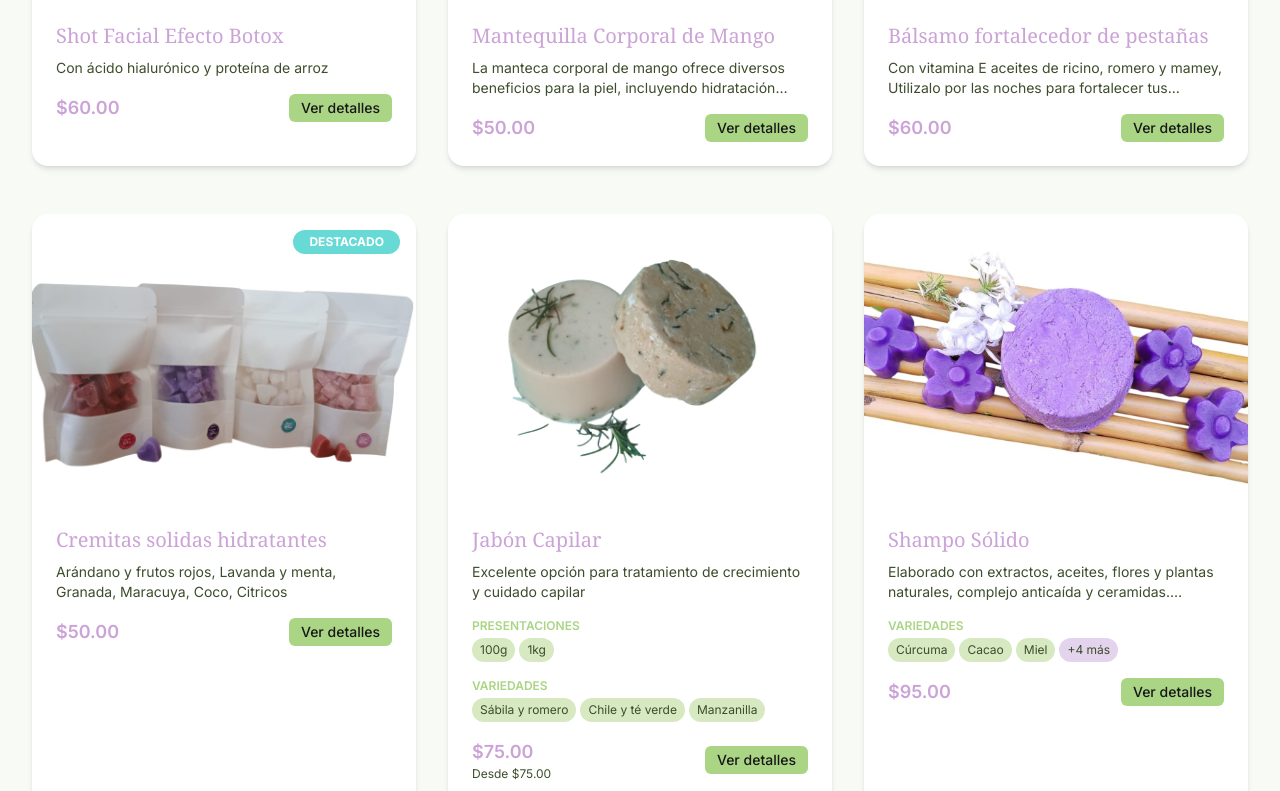
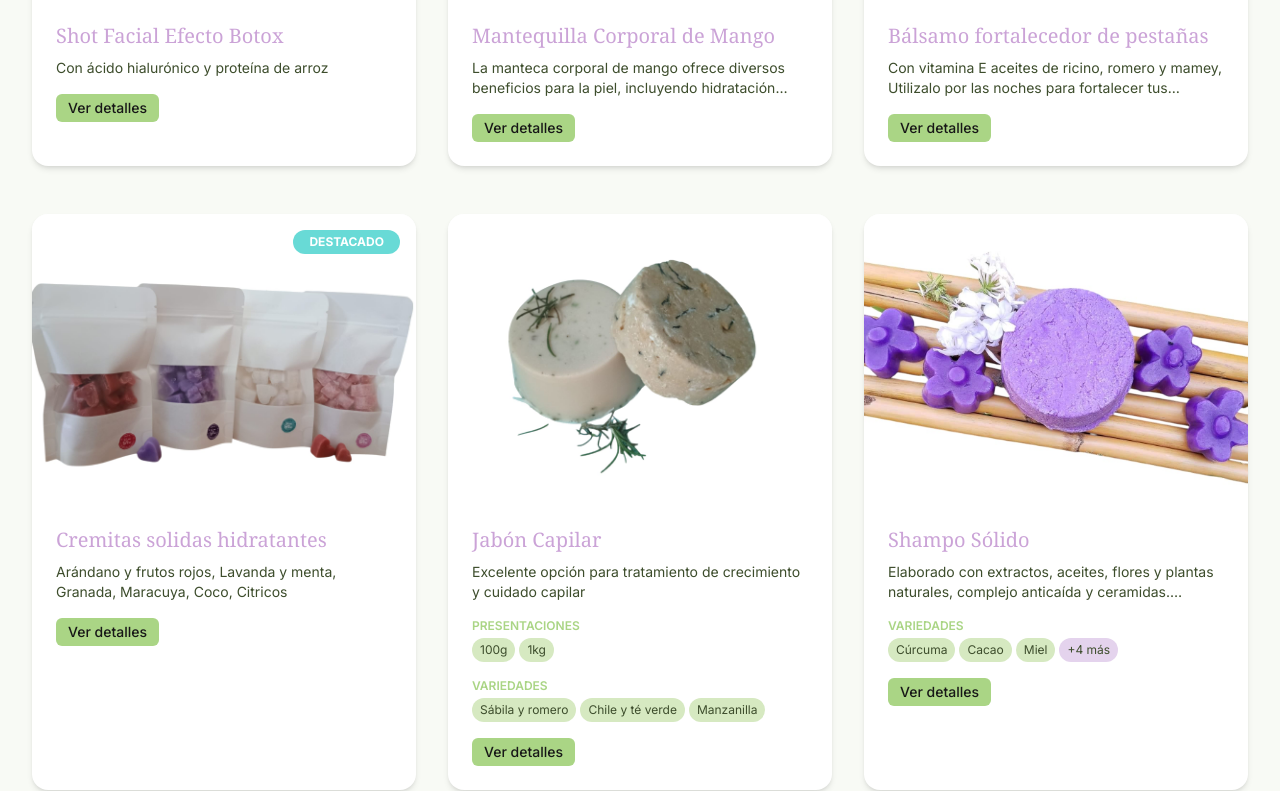
Before and after one commit to Aaron3312/tienda-limpieza-corporal, a Next.js app: page /tienda-limpieza-corporal/productos in a window 1280 px wide. Shown: the part 1194-1985 px from the top of the page. Built offline with nearby package versions, Linux system fonts and the light colour scheme.

Commit message:
DeletedPrices

```diff
--- a/src/components/productDetails/page.tsx
+++ b/src/components/productDetails/page.tsx
@@ -73,7 +73,7 @@ export default function ProductDetailsPage() {
   };
 
   const handleAddToCart = () => {
-    // Aquí implementarías la lógica para añadir al carrito
+    // Aquí agregamos la lógica para añadir al carrito
     // Por ejemplo, usando un contexto o servicio de carrito
     alert(`Añadido al carrito: ${product.nombre} - ${selectedVariant.nombre} - ${selectedVariety || 'Sin variedad'} - Cantidad: ${quantity}`);
   };
@@ -210,10 +210,6 @@ export default function ProductDetailsPage() {
             {/* Precio y cantidad */}
             <div className="mb-8">
               <div className="flex items-baseline gap-2 mb-4">
-                <span className="text-3xl font-bold" style={{ color: colores.textoOscuro }}>
-                  ${selectedVariant?.precio.toFixed(2)}
-                </span>
-                <span className="text-sm opacity-70" style={{ color: colores.textoOscuro }}>MXN</span>
               </div>
 
               <div className="flex items-center gap-6">
@@ -298,9 +294,7 @@ export default function ProductDetailsPage() {
                   <h3 className="font-medium text-lg mb-1" style={{ color: colores.textoOscuro }}>{related.nombre}</h3>
                   <p className="text-sm mb-2 line-clamp-2" style={{ color: colores.texto }}>{related.descripcion}</p>
                   <div className="flex justify-between items-center">
-                    <span className="font-bold" style={{ color: colores.textoOscuro }}>
-                      ${related.variantes[0].precio.toFixed(2)}
-                    </span>
+
                     <button
                       onClick={() => router.push(`/productos/${related.id}`)}
                       className="px-3 py-1 rounded text-sm font-medium"
--- a/src/components/productos/ProductCard.tsx
+++ b/src/components/productos/ProductCard.tsx
@@ -105,17 +105,6 @@ export default function ProductCard({ product, index, isVisible, colores }) {
         )}
 
         <div className="flex justify-between items-center">
-          <div>
-            <p className="text-lg font-semibold" style={{ color: colores.acento1 }}>
-              ${product.variantes[0].precio.toFixed(2)}
-            </p>
-            {product.variantes.length > 1 && (
-              <p className="text-xs" style={{ color: colores.texto }}>
-                Desde ${Math.min(...product.variantes.map(v => v.precio)).toFixed(2)}
-              </p>
-            )}
-          </div>
-
           <Link href={`/productos/${product.id}`} className="text-sm px-3 py-1 rounded-md font-medium transition-colors hover:opacity-90"
                 style={{ backgroundColor: colores.primario, color: colores.textoOscuro }}>
             Ver detalles
--- a/src/components/productos/ProductDetailsPage.tsx
+++ b/src/components/productos/ProductDetailsPage.tsx
@@ -231,10 +231,6 @@ export default function ProductDetailsPage() {
             {/* Precio y cantidad */}
             <div className="mb-8">
               <div className="flex items-baseline gap-2 mb-4">
-                <span className="text-3xl font-bold text-black">
-                  ${selectedVariant?.precio.toFixed(2)}
-                </span>
-                <span className="text-sm opacity-70 text-black">MXN</span>
               </div>
 
               <div className="flex items-center gap-6">
@@ -295,9 +291,6 @@ export default function ProductDetailsPage() {
                   <h3 className="font-medium text-lg mb-1 text-black">{related.nombre}</h3>
                   <p className="text-sm mb-2 line-clamp-2 text-black">{related.descripcion}</p>
                   <div className="flex justify-between items-center">
-                    <span className="font-bold text-black">
-                      ${related.variantes[0].precio.toFixed(2)}
-                    </span>
                     <span
                       className="px-3 py-1 rounded text-sm font-medium text-black"
                       style={{ backgroundColor: textColors.primario }}
```
